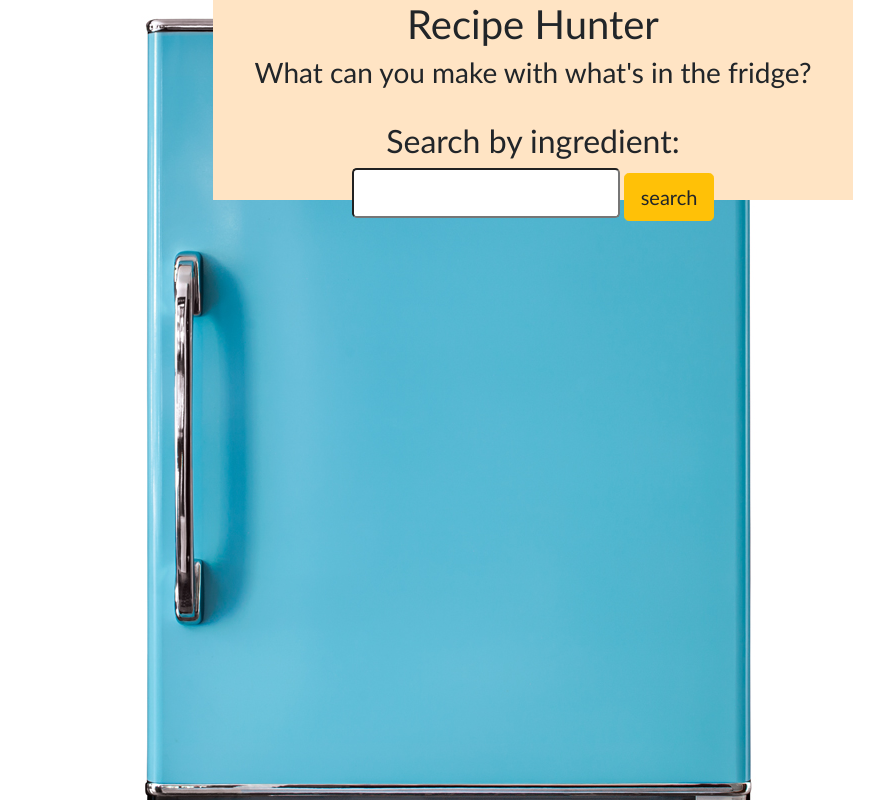
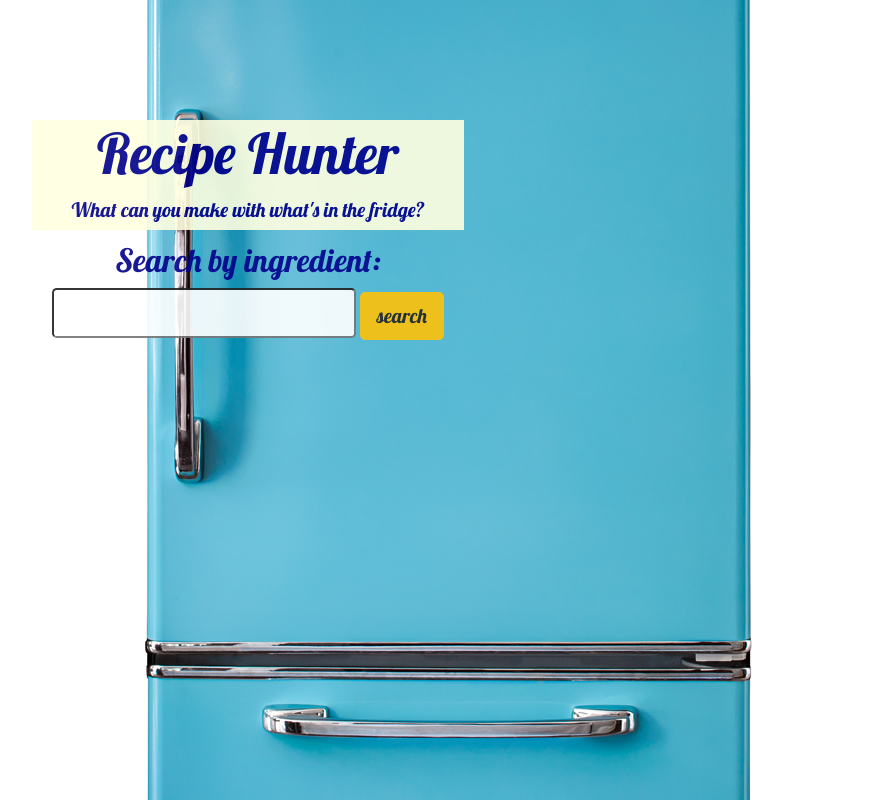
Before and after one commit to thatlisajones/Recipe_Hunter, a plain HTML site: page index.html in a window 1280 px wide. Shown: the whole page, without its empty margins (107-991 px from the left). Drawn offline with nearby package versions, Linux system fonts and the light colour scheme.

Commit message:
Adding css

```diff
--- a/assets/basic.css
+++ b/assets/basic.css
@@ -1,20 +1,19 @@
-
-
-.container {
-    text-align: center;
-    font-family: 'Gill Sans', 'Gill Sans MT', Calibri, 'Trebuchet MS', sans-serif;
-    margin: auto;
-    background-color: bisque;
-    height: 200px;
-  width: 50%;
+body {
+  background: url("fridge.jpg") no-repeat fixed left;
 
 }
 
-body {
-
-    background-image: url("fridge.jpg");
-    background-repeat: no-repeat;
-
-
+h1 {
 
 }
+
+.header {
+    text-align: center;
+    font-family: 'Lobster', 'Trebuchet MS', sans-serif;
+    margin: auto;
+    color: darkblue;
+    background-color: lightyellow;
+    height: 50%;
+  width: 80%;
+  opacity: 0.9;
+  }
--- a/assets/food2fork.js
+++ b/assets/food2fork.js
@@ -38,15 +38,18 @@ $("#userInput").on("submit", function (e) {
       // var ingredientDisp = $("<p>").text("Ingredients: " + ingredients);
       // recipesDiv.append(ingredientDisp);
 
-      var ranking = resultObj.recipes[i].social_rank;
-      var socialRankDisp = $("<p>").text("Social Rank: " + ranking);
-      recipesDiv.append(socialRankDisp);
+      // var ranking = resultObj.recipes[i].social_rank;
+      // var socialRankDisp = $("<p>").text("Social Rank: " + ranking);
+      // recipesDiv.append(socialRankDisp);
 
       var sourceurl = resultObj.recipes[i].source_url;
-      var sourceurlDisp = $("<a href =>").text("Source URL: " + sourceurl);
+      var sourceurlDisp = $("<a href= >").text("Source URL: " + sourceurl);
       recipesDiv.append(sourceurlDisp);
       $("#recipesHolder").prepend(recipesDiv);
     }
 
   });
+
+
+
 });
--- a/index.html
+++ b/index.html
@@ -11,7 +11,9 @@
     <script src="https://code.jquery.com/jquery.js"></script>
     <script src="https://maxcdn.bootstrapcdn.com/bootstrap/4.0.0/js/bootstrap.min.js"></script>
 
-    <!-- Font Awesome Glyphicons -->
+    <link rel="stylesheet"
+    href="https://fonts.googleapis.com/css?family=Lobster">
+
     <link rel="stylesheet" href="https://maxcdn.bootstrapcdn.com/font-awesome/4.6.1/css/font-awesome.min.css">
     <link rel="stylesheet" type="text/css" href="assets/basic.css">
 
@@ -19,11 +21,53 @@
 
 <body>
 
-        <div class="container">
+<br>
+<br>
+<br>
+<br>
+<br>
+    <div class="container">
+        <div class="row">
+          <div class="col">
+            <div class="header">
+
+                    <h1 class="display-4">Recipe Hunter</h1>
+                    <p class="lead">What can you make with what's in the fridge?</p>
+                    <h2>Search by ingredient:</h2>
+
+                    <form id="userInput">
+                        <input type="text" class="form-control-lg" id="ingredient">
+                        <button type="submit" class="btn btn-warning btn-lg"> search </button>
+                    </form>
+                  </div>
+          </div>
+          <div class="col">
+              <div id="recipesHolder"></div>
+          </div>
+        </div>
+
+        <!-- <div class="jumbotron jumbotron-fluid">
+                <div class="container">
+                  <h1 class="display-4">Recipe Hunter</h1>
+                  <p class="lead">What can you make with what's in the fridge?</p>
+                  <h2>Search by ingredient:</h2>
+
+                  <form id="userInput">
+                      <input type="text" class="form-control-lg" id="ingredient">
+                      <button type="submit" class="btn btn-warning btn-lg"> search </button>
+                  </form>
+                  <div id="recipesHolder"></div>
+                </div>
+              </div> -->
 
 
 
-    <h1>Recipe Hunter</h1>
+        <!-- <div class="container">
+
+
+
+    <h1>Recipe Search</h1>
+    <br>
     <h3>What can you make with what's in the fridge?</h3>
     <br>
     <h2>Search by ingredient:</h2>
@@ -35,7 +79,12 @@
 
 </div>
 
-    <div id="recipesHolder"></div>
+<div id="recipesHolder"class="card">
+    <div class="card-body">
+
+    </div>
+  </div>
+    <div id="recipesHolder"></div> -->
 
 
     <script src="https://cdnjs.cloudflare.com/ajax/libs/jquery/3.2.1/jquery.min.js"></script>
```
